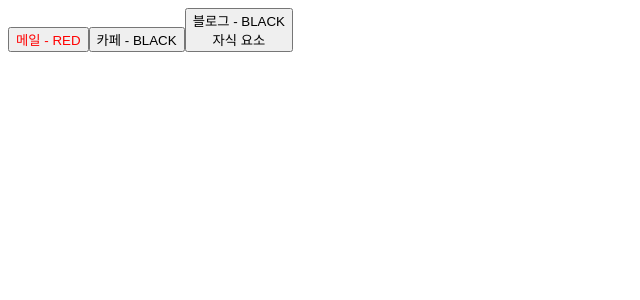
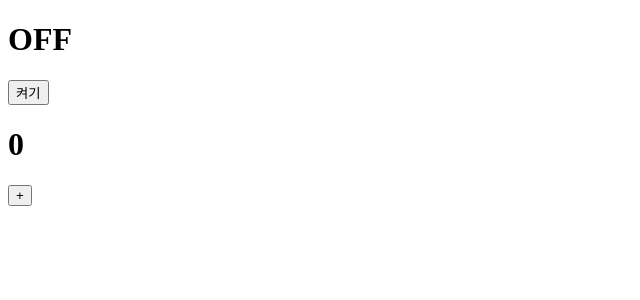
Before and after one commit to sungaee/react-basics, a React (Vite) app: page / in a window 1280 px wide. Shown: the top 300 px of the page, without its empty margins (0-640 px from the left). Built offline with nearby package versions, Linux system fonts and the light colour scheme.

Commit message:
State로 상태관리

```diff
--- a/src/App.tsx
+++ b/src/App.tsx
@@ -1,22 +1,26 @@
 import './App.css'
-import Button from './components/Button'
-
+import { useState } from 'react'
 function App() {
-  const buttonProps = {
-    text: '메일',
-    color: 'red',
-    a: 1,
-    b: 2,
-    c: 3,
-  }
+  const [count, setCount] = useState(0)
+  const [light, setLight] = useState("OFF")
   return (
     <>
-      <Button {...buttonProps} />
-      <Button text={'카페'} />
-      <Button text={'블로그'}>
-        <div>자식 요소</div>
-        {/* 자식요소는 children이름의 프롭스로 전달된다. */}
-      </Button>
+    <div>
+      <h1>{light}</h1>
+      <button onClick={()=>{
+        setLight(light === 'ON' ? "OFF" : "ON")
+      }}>
+        {light === 'ON' ? "끄기" : "켜기"}
+      </button>
+    </div>
+    <div>
+      <h1>{count}</h1>
+      <button
+        onClick={() => {
+          setCount(count + 1)
+        }}
+      >+</button>
+      </div>
     </>
   )
 }
```
